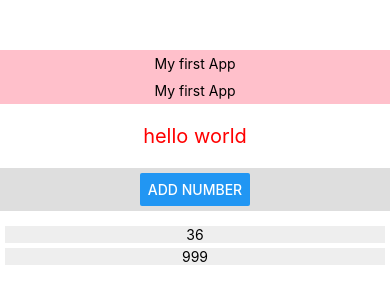
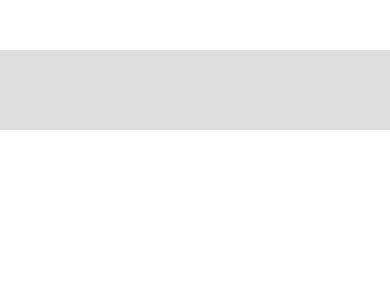
Before and after one commit to publizm/my_first_app, a React Native app: screen / in a window 390 px wide. Shown: the top 304 px of the page. Built offline with nearby package versions, Linux system fonts and the light colour scheme.

Commit message:
textInput 사용법

```diff
--- a/App.js
+++ b/App.js
@@ -11,6 +11,7 @@
 import Header from './src/header';
 import Generator from './src/generator';
 import NumList from './src/numlist';
+import Input from './src/input';
 
 class App extends Component {
   state = {
@@ -38,9 +39,8 @@
   render() {
     return (
       <View style={styles.mainView}>
-        <Header name={this.state.appName} />
+        {/* <Header name={this.state.appName} />
         <View>
-          {/* touch 이벤트는 Text 컴포넌트에서도 작동이 가능하다. */}
           <Text
             style={styles.mainText}
             onPress={() => alert('text touch event')}>
@@ -49,21 +49,18 @@
         </View>
         <ScrollView
           style={{width: '100%'}}
-          //? 스크롤하고 난 후 손을 떼었을때 trigger
-          // onMomentumScrollBegin={() => alert('begin')}
-          //? 스크롤 바운스가 멈췄을때 trigger
-          // onMomentumScrollEnd={() => alert('end')}
-          //? 스크롤 움직이자마자 trigger
-          // onScroll={() => alert('scrolling')}
-          //? 스크롤뷰가 사이즈가 변경되었을때 trigger 인자로는 스크롤뷰의 width와 height값을 전달해준다.
-          // onContentSizeChange={(width, height) => {
-          //   alert(height);
-          // }}
-          //? ios에서 스크롤 끝에서 스크롤을 실행할때 bounce 효과설정
+          onMomentumScrollBegin={() => alert('begin')}
+          onMomentumScrollEnd={() => alert('end')}
+          onScroll={() => alert('scrolling')}
+          onContentSizeChange={(width, height) => {
+            alert(height);
+          }}
           bounces={false}>
           <Generator onAddRandomNum={this.onAddRandomNum} />
           <NumList onNumDelete={this.onNumDelete} numbers={this.state.random} />
-        </ScrollView>
+        </ScrollView> */}
+
+        <Input />
       </View>
     );
   }
--- /dev/null
+++ b/src/input.js
@@ -0,0 +1,55 @@
+/**
+ * Sample React Native App
+ * https://github.com/facebook/react-native
+ *
+ * @format
+ * @flow
+ */
+
+import React, {Component} from 'react';
+import {View, Text, StyleSheet, TextInput} from 'react-native';
+
+class Input extends Component {
+  state = {
+    myTextInput: '',
+  };
+
+  onChangeInput = (text) => {
+    this.setState({
+      myTextInput: text,
+    });
+  };
+
+  render() {
+    return (
+      <View style={styles.mainView}>
+        <TextInput
+          style={styles.input}
+          value={this.state.myTextInput}
+          onChangeText={this.onChangeInput}
+          maxLength={100}
+          //? 자동 개행이 된다.
+          multiline={true}
+          //? 대문자 자동수정을 막는다.
+          autoCapitalize={'none'}
+          //? disabled 기능
+          editable={true}
+        />
+      </View>
+    );
+  }
+}
+
+const styles = StyleSheet.create({
+  mainView: {
+    width: '100%',
+  },
+  input: {
+    width: '100%',
+    backgroundColor: '#ddd',
+    fontSize: 25,
+    padding: 10,
+  },
+});
+
+export default Input;
```
